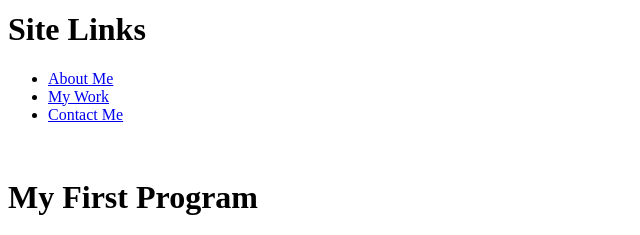
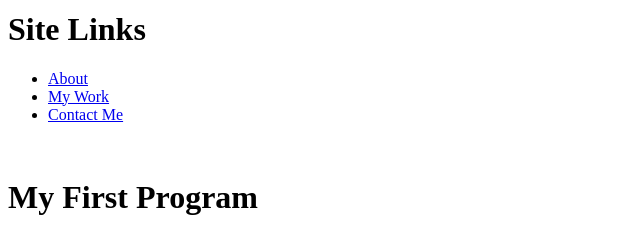
Before and after one commit to toddbrianh/gsbc-intro-web, a plain HTML site: page index.html in a window 1280 px wide. Shown: the part 276-511 px from the top of the page, 0-640 px from the left. Drawn offline with Linux system fonts and the light colour scheme.

Commit message:
menu item change

```diff
--- a/index.html
+++ b/index.html
@@ -18,7 +18,7 @@
         <br>
         <h1>Site Links</h1>
         <ul>
-            <li><a href="#">About Me</a></li>
+            <li><a href="#">About</a></li>
             <li><a href="#">My Work</a></li>
             <li><a href="#">Contact Me</a></li>
         </ul>
```
